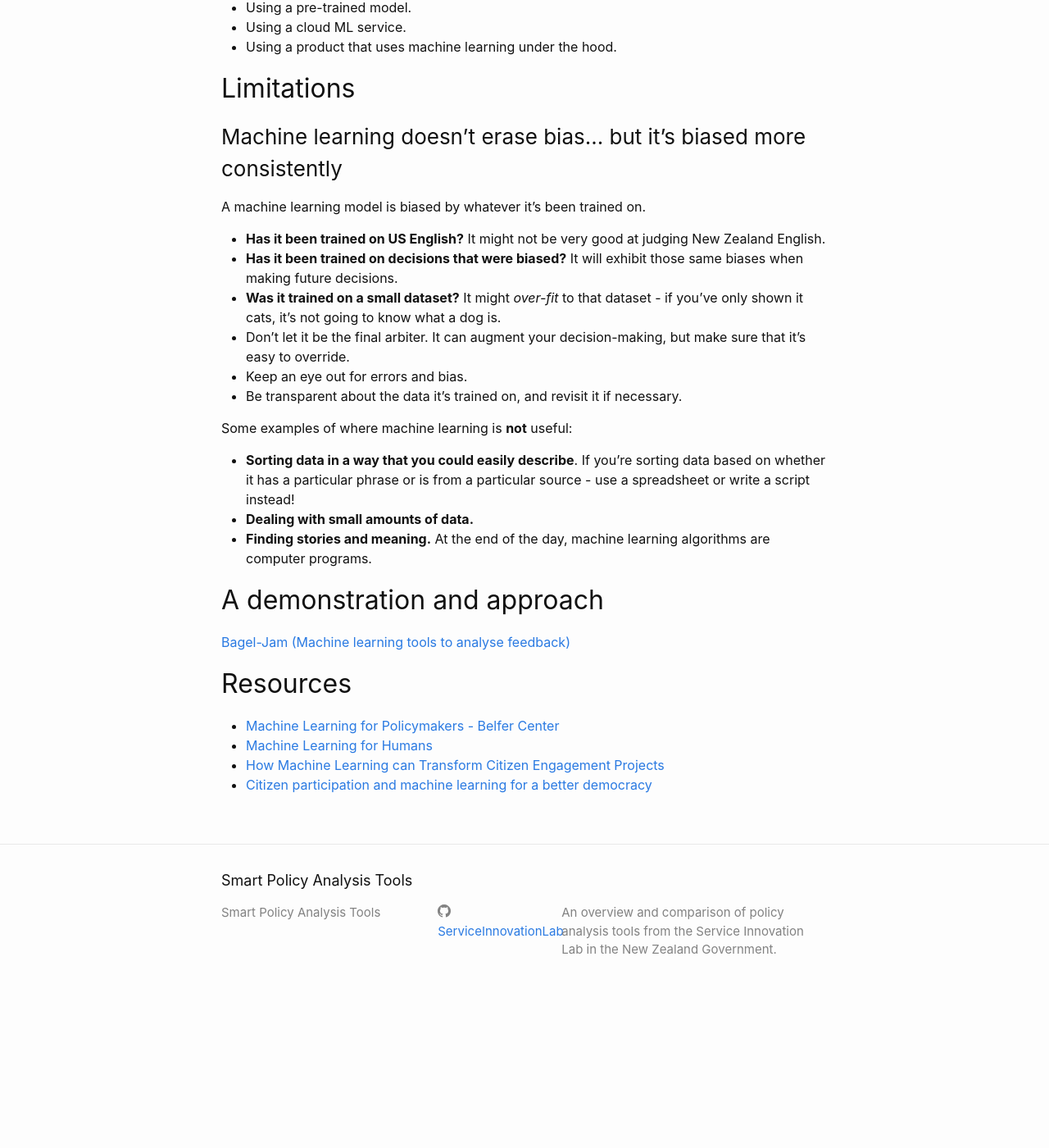
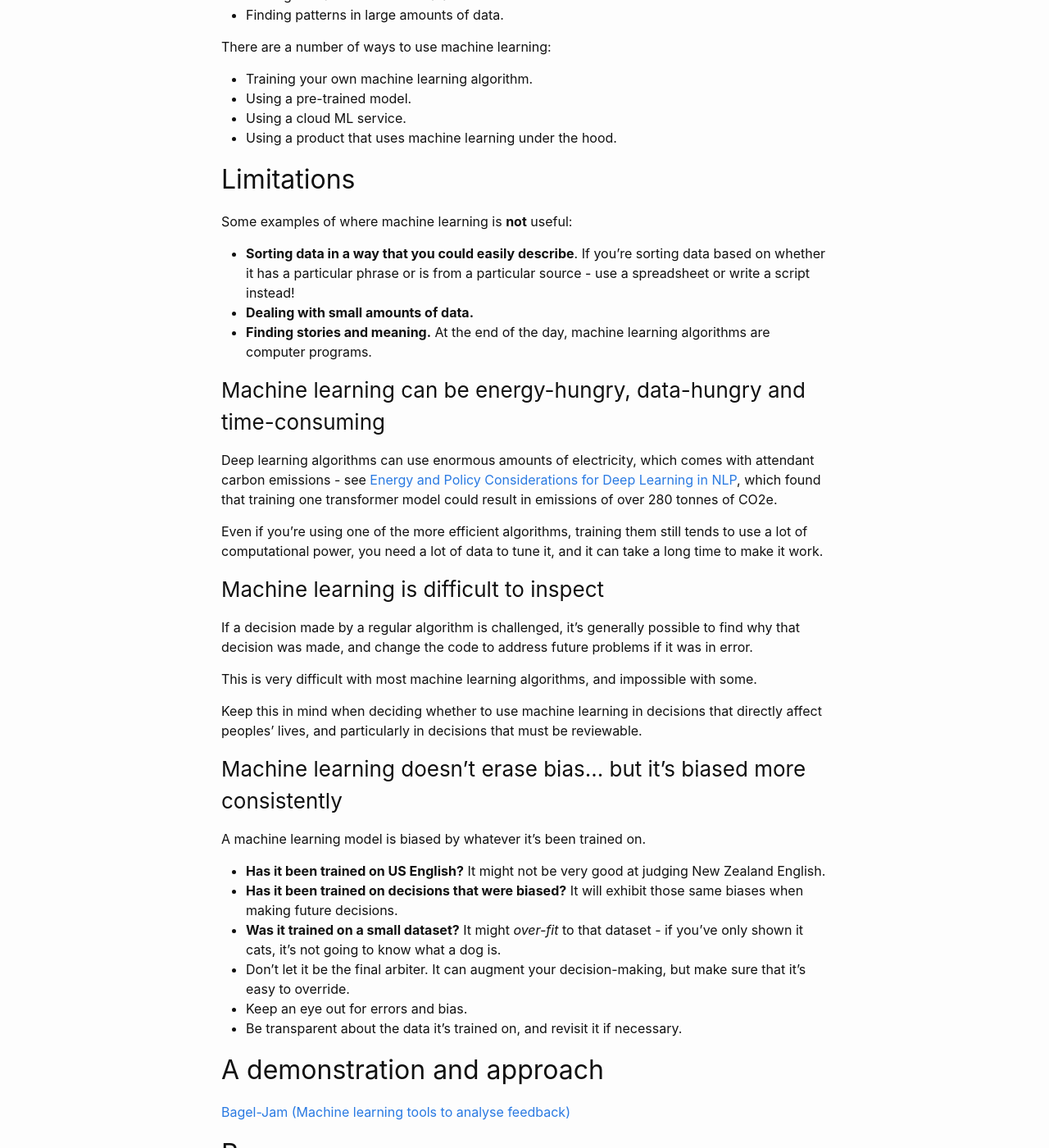
Before and after one commit to ServiceInnovationLab/bagel-box, a Jekyll site: the page built from _posts/2019-11-05-intro-to-machine-learning.md, in a window 1280 px wide and 1400 px high, scrolled down 3212 px. Shown: the whole window at 82% size. Built offline with Jekyll 4.4.1, drawn with Linux system fonts in a browser that asks for light colours; before the commit the page ends 4442 px from its top, so only the background shows below that; some of the changed text lies outside the part shown.

Commit message:
📝 Update machine learning primer text (#19)
* change copy of machine learning text

* linter

* include linter instructions in readme

```diff
--- a/_posts/2019-11-05-intro-to-machine-learning.md
+++ b/_posts/2019-11-05-intro-to-machine-learning.md
@@ -18,7 +18,7 @@
 it's easy to get bamboozled by the complicated jargon in this area.
 
 This post is a primer on machine learning to help you figure out whether it would
-be useful for you and your team.
+be useful for you and your team, and how you might use it ethically and effectively.
 
 ## What it involves
 
@@ -53,6 +53,12 @@
 The input and output could be text, images, or structured data.
 
 In **unsupervised learning**:
+
+1. It's given a corpus of data.
+2. It finds patterns in the data, creates labels for those patterns, and forms
+a model for applying labels.
+3. It applies that model to the corpus it was trained on, or to other data
+in a similar format.
 
 In **reinforcement learning**:
 
@@ -111,11 +117,11 @@
 
 Some examples of where machine learning could be useful:
 
-- **Highlighting unique sections from a large amount of data.**
-- **Sorting data in a way that you can't easily describe, but where you have a
-  lot of examples of data sorted in this way.**
-- **Finding similarities between data.**
-- **Finding patterns in large amounts of data.**
+- Highlighting unique sections from a large amount of data.
+- Sorting data in a way that you can't easily describe, but where you have a
+  lot of examples of data sorted in this way.
+- Finding similarities between data.
+- Finding patterns in large amounts of data.
 
 There are a number of ways to use machine learning:
 
@@ -125,6 +131,40 @@
 - Using a product that uses machine learning under the hood.
 
 ## Limitations
+
+Some examples of where machine learning is **not** useful:
+
+- **Sorting data in a way that you could easily describe**. If you're sorting
+  data based on whether it has a particular phrase or is from a particular
+  source - use a spreadsheet or write a script instead!
+- **Dealing with small amounts of data.**
+- **Finding stories and meaning.** At the end of the day, machine learning
+  algorithms are computer programs.
+
+### Machine learning can be energy-hungry, data-hungry and time-consuming
+
+Deep learning algorithms can use enormous amounts of electricity, which comes
+with attendant carbon emissions - see
+[Energy and Policy Considerations for Deep Learning in NLP](https://arxiv.org/pdf/1906.02243.pdf),
+which found that training one transformer model could result in emissions of
+over 280 tonnes of CO2e.
+
+Even if you're using one of the more efficient algorithms, training them still
+tends to use a lot of computational power, you need a lot of data to tune it,
+and it can take a long time to make it work.
+
+### Machine learning is difficult to inspect
+
+If a decision made by a regular algorithm is challenged, it's generally possible
+to find why that decision was made, and change the code to address
+future problems if it was in error.
+
+This is very difficult with most machine learning algorithms, and impossible
+with some.
+
+Keep this in mind when deciding whether to use machine learning in decisions
+that directly affect peoples' lives, and particularly in decisions that must be
+reviewable.
 
 ### Machine learning doesn't erase bias... but it's biased more consistently
 
@@ -141,22 +181,15 @@
 - Keep an eye out for errors and bias.
 - Be transparent about the data it's trained on, and revisit it if necessary.
 
-Some examples of where machine learning is **not** useful:
-
-- **Sorting data in a way that you could easily describe**. If you're sorting
-  data based on whether it has a particular phrase or is from a particular
-  source - use a spreadsheet or write a script instead!
-- **Dealing with small amounts of data.**
-- **Finding stories and meaning.** At the end of the day, machine learning
-  algorithms are computer programs.
-
 ## A demonstration and approach
 
 [Bagel-Jam (Machine learning tools to analyse feedback)](https://github.com/ServiceInnovationLab/bagel-jam)
 
 ## Resources
 
+- [Draft Algorithm Charter - data.govt.nz](https://data.govt.nz/use-data/analyse-data/government-algorithm-transparency-and-accountability/draft-algorithm-charter/)
 - [Machine Learning for Policymakers - Belfer Center](https://www.belfercenter.org/sites/default/files/files/publication/MachineLearningforPolicymakers.pdf)
 - [Machine Learning for Humans](https://medium.com/machine-learning-for-humans/why-machine-learning-matters-6164faf1df12)
 - [How Machine Learning can Transform Citizen Engagement Projects](https://www.citizenlab.co/blog/product-update/natural-language-processing-at-citizenlab-how-machine-learning-can-transform-citizen-engagement-projects/)
 - [Citizen participation and machine learning for a better democracy](https://www.turing.ac.uk/research/research-projects/citizen-participation-and-machine-learning-better-democracy)
+- [Energy and Policy Considerations for Deep Learning in NLP](https://arxiv.org/pdf/1906.02243.pdf)
```
Also changed, not shown: README.md, 1 other file.
